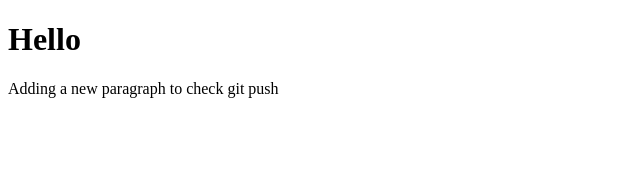
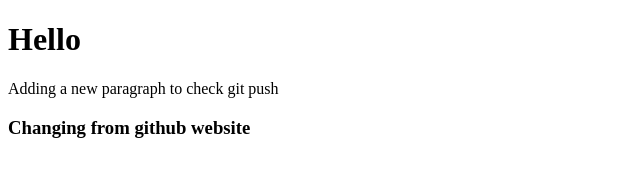
Before and after one commit to tahera18/my-first-website, a plain HTML site: page index.html in a window 1280 px wide. Shown: the whole page, without its empty margins (0-640 px from the left). Drawn offline with Linux system fonts and the light colour scheme.

Commit message:
added something from website

```diff
--- a/index.html
+++ b/index.html
@@ -8,5 +8,6 @@
 <body>
     <h1>Hello</h1>
     <p>Adding a new paragraph to check git push</p>
+    <h3>Changing from github website </h3>
 </body>
 </html>
```
